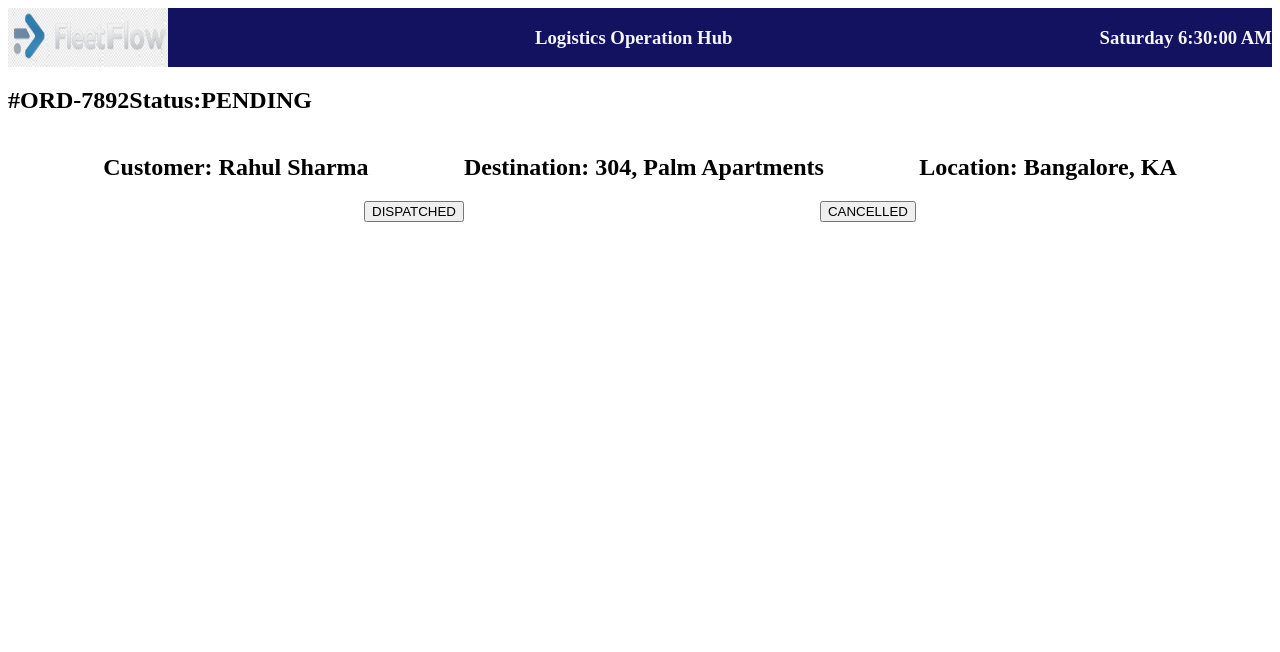
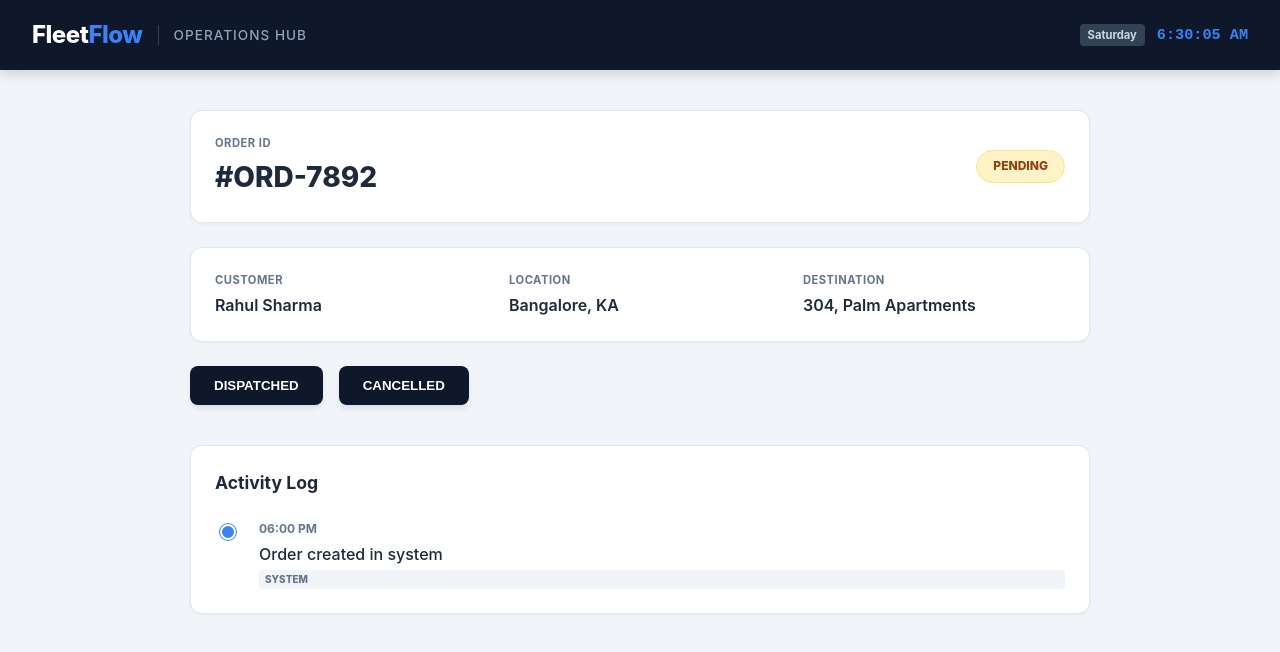
Before and after one commit to Sekharendu/Logistics-Operations-Hub, a React (Vite) app: page / in a window 1280 px wide. Shown: the top 652 px of the page. Built offline with nearby package versions, Linux system fonts and the light colour scheme.

Commit message:
First phase of logistics completed.

```diff
--- a/src/App.css
+++ b/src/App.css
@@ -1,27 +1,209 @@
-@tailwind base;
-@tailwind components;
-@tailwind utilities;
-header{
-  background-color: rgb(18, 18, 96);
-  color:whitesmoke;
-  display:flex;
+/* 1. GLOBAL VARIABLES & RESET */
+:root {
+  --primary: #0f172a;    /* Dark Navy */
+  --accent: #3b82f6;     /* Professional Blue */
+  --bg: #f1f5f9;         /* Light Grey Background */
+  --card: #ffffff;
+  --text-main: #1e293b;
+  --text-muted: #64748b;
+  --border: #e2e8f0;
+}
+
+body {
+  background-color: var(--bg);
+  font-family: 'Inter', -apple-system, BlinkMacSystemFont, sans-serif;
+  color: var(--text-main);
+  margin: 0;
+  line-height: 1.5;
+}
+
+/* 2. HEADER STYLING (TEXT-LOGO VERSION) */
+header {
+  background: var(--primary);
+  color: white;
+  padding: 0 2rem;
+  display: flex;
   justify-content: space-between;
+  align-items: center;
+  height: 70px;
+  box-shadow: 0 4px 12px rgba(0, 0, 0, 0.15);
+}
 
+.logo-area {
+  display: flex;
+  align-items: center;
 }
-.order-details{
+
+.brand-mark {
+  font-size: 1.5rem;
+  font-weight: 800;
+  letter-spacing: -0.5px;
+}
+
+.brand-main { color: white; }
+.brand-accent { color: var(--accent); }
+
+.hub-title {
+  font-size: 0.85rem;
+  font-weight: 500;
+  color: #94a3b8;
+  margin-left: 15px;
+  padding-left: 15px;
+  border-left: 1px solid #334155;
+  text-transform: uppercase;
+  letter-spacing: 1px;
+}
+
+.header-info {
   display: flex;
+  gap: 12px;
+  align-items: center;
 }
-.user-details{
+
+.day-tag {
+  background: #334155;
+  padding: 3px 8px;
+  border-radius: 4px;
+  font-size: 0.7rem;
+  font-weight: 700;
+  color: #cbd5e1;
+}
+
+.time-tag {
+  font-family: 'JetBrains Mono', monospace;
+  font-weight: 600;
+  color: var(--accent);
+  font-size: 0.95rem;
+}
+
+/* 3. MAIN LAYOUT & CARDS */
+main {
+  max-width: 900px;
+  margin: 2.5rem auto;
+  padding: 0 1.5rem;
+}
+
+.card {
+  background: var(--card);
+  border-radius: 12px;
+  padding: 1.5rem;
+  margin-bottom: 1.5rem;
+  border: 1px solid var(--border);
+  box-shadow: 0 1px 3px rgba(0,0,0,0.05);
+}
+
+/* 4. ORDER & STATUS BADGES */
+.order-header {
   display: flex;
-  justify-content: space-evenly;
+  justify-content: space-between;
+  align-items: center;
 }
-.next-actions{
-  display: flex;
-  justify-content: space-evenly;
+
+.field-label {
+  display: block;
+  font-size: 0.7rem;
+  font-weight: 700;
+  color: var(--text-muted);
+  text-transform: uppercase;
+  letter-spacing: 0.5px;
+  margin-bottom: 4px;
 }
-/* .hidden{
-  display: none;
-} */
-img{
-  max-width: 10rem;
+
+.order-number { margin: 0; font-size: 1.75rem; font-weight: 800; }
+
+.status-badge {
+  padding: 0.4rem 1rem;
+  border-radius: 99px;
+  font-size: 0.75rem;
+  font-weight: 800;
+  text-transform: uppercase;
+  transition: all 0.3s ease;
 }
+
+/* SPECIFIC STATUS COLORS (SPECIFICITY FIX) */
+.status-badge.status-pending { background: #fef3c7; color: #92400e; border: 1px solid #fde68a; }
+.status-badge.status-dispatched { background: #dbeafe; color: #1e40af; border: 1px solid #bfdbfe; }
+.status-badge.status-in_transit { background: #e0e7ff; color: #4338ca; border: 1px solid #c7d2fe; }
+.status-badge.status-delivered {
+  background: #d1fae5; color: #065f46; border: 1px solid #10b981;
+  animation: successPulse 2s infinite;
+}
+.status-badge.status-cancelled { background: #fee2e2; color: #991b1b; border: 1px solid #fecaca; }
+
+/* 5. DETAILS GRID */
+.details-grid {
+  display: grid;
+  grid-template-columns: repeat(3, 1fr);
+  gap: 2rem;
+}
+
+.field-value { margin: 0; font-weight: 600; color: var(--text-main); }
+
+/* 6. BUTTONS */
+.next-actions { display: flex; gap: 1rem; margin: 1.5rem 0 2.5rem 0; }
+
+.btn {
+  background: var(--primary);
+  color: white;
+  padding: 0.75rem 1.5rem;
+  border-radius: 8px;
+  border: none;
+  font-weight: 700;
+  cursor: pointer;
+  transition: all 0.2s ease;
+  box-shadow: 0 4px 6px -1px rgba(0,0,0,0.1);
+}
+
+.btn:hover {
+  background: var(--accent);
+  transform: translateY(-2px);
+  box-shadow: 0 10px 15px -3px rgba(59, 130, 246, 0.3);
+}
+
+/* 7. ACTIVITY LOG TIMELINE */
+.section-title { font-size: 1.1rem; margin-top: 0; margin-bottom: 1.5rem; }
+
+.history-list { position: relative; padding-left: 10px; }
+
+.history-item {
+  padding-left: 2rem;
+  border-left: 2px solid var(--border);
+  position: relative;
+  padding-bottom: 2rem;
+}
+
+.history-item:last-child { border-left-color: transparent; padding-bottom: 0; }
+
+/* Update this specific block in Section 7 of App.css */
+
+.history-item::before {
+  content: "";
+  position: absolute;
+  left: -7px;           /* Aligns the dot center on the line */
+  top: 4px;
+  width: 12px;
+  height: 12px;
+  background: var(--accent); /* This fills the circle with Blue */
+  border: 2px solid white;    /* This adds a tiny white ring around the blue */
+  border-radius: 50%;
+  z-index: 1;
+  box-shadow: 0 0 0 1px var(--accent); /* This adds a sharp blue outer edge */
+}
+
+.history-time { font-size: 0.75rem; font-weight: 700; color: var(--text-muted); }
+.history-note { font-weight: 500; margin: 4px 0; }
+.history-type {
+  font-size: 10px;
+  font-weight: 800;
+  background: #f1f5f9;
+  padding: 2px 6px;
+  border-radius: 4px;
+  color: var(--text-muted);
+}
+
+/* 8. ANIMATIONS */
+@keyframes successPulse {
+  0% { box-shadow: 0 0 0 0 rgba(16, 185, 129, 0.4); }
+  70% { box-shadow: 0 0 0 10px rgba(16, 185, 129, 0); }
+  100% { box-shadow: 0 0 0 0 rgba(16, 185, 129, 0); }
+}
--- a/src/App.jsx
+++ b/src/App.jsx
@@ -1,53 +1,98 @@
-import { useState } from 'react'
 import './App.css'
-// import NextActions from './NextActions'
 import logo from './assets/logo.png'
 import { useReducer } from 'react';
 import { initialOrderState , reducer } from './useOrderWorkflow.js'
-
+import { useState } from 'react'
 function App() {
 
-  let timeNow=new Date().toLocaleTimeString();
+  // let timeNow=new Date().toLocaleTimeString();
   const today=new Date();
   const days = ['Sunday', 'Monday', 'Tuesday', 'Wednesday', 'Thursday', 'Friday', 'Saturday'];
   const dayOfWeek=days[today.getDay()];
+  const [timeNow, setTimeNow] = useState(new Date().toLocaleTimeString());
+
+// This updates the clock every second
+setInterval(() => {
+  setTimeNow(new Date().toLocaleTimeString());
+}, 1000);
 
   const [state, dispatch] = useReducer(reducer, initialOrderState);
+
   return (
-    <>
+    <div className="app-container">
+
       <header>
-        <img src={logo} alt="Logo" />
-        <h3>Logistics Operation Hub</h3>
-        <h3>{dayOfWeek} {timeNow}</h3>
+        <div className="logo-area">
+          {/* Text-based Logo instead of Image */}
+          <div className="brand-mark">
+            <span className="brand-main">Fleet</span>
+            <span className="brand-accent">Flow</span>
+          </div>
+          <span className="hub-title">Operations Hub</span>
+        </div>
+        <div className="header-info">
+          <span className="day-tag">{dayOfWeek}</span>
+          <span className="time-tag">{timeNow}</span>
+        </div>
       </header>
+
       <main>
-        <section className='order-details'>
-          <h1>{state.orderId}</h1>
-           <h2>Status:{state.status}</h2>
+        {/* 2. Top Card: Order Identity & Status */}
+        <section className="card order-header">
+          <div className="order-id-group">
+            <label className="field-label">ORDER ID</label>
+            <h1 className="order-number">{state.orderId}</h1>
+          </div>
+          <span className={`status-badge status-${state.status.toLowerCase()}`}>
+            {state.status}
+          </span>
         </section>
-        <section className='user-details'>
-         <h2>Customer: {state.customer}</h2>
-         <h2>Destination: {state.destination}</h2>
-         <h2>Location: {state.location}</h2>
+
+        {/* 3. Middle Card: User & Shipping Details */}
+        <section className="card details-grid">
+          <div className="detail-item">
+            <label className="field-label">Customer</label>
+            <p className="field-value">{state.customer}</p>
+          </div>
+          <div className="detail-item">
+            <label className="field-label">Location</label>
+            <p className="field-value">{state.location}</p>
+          </div>
+          <div className="detail-item">
+            <label className="field-label">Destination</label>
+            <p className="field-value">{state.destination}</p>
+          </div>
         </section>
-        <section className='next-actions flex gap-4 mt-6'>
+
+        {/* 4. Action Buttons (No Card for these, keep them floating) */}
+        <section className="next-actions">
           {state.button.map((btnName) => (
             <button
               key={btnName}
+              className="btn"
               onClick={() => dispatch({ type: 'STATUS_CHANGE', payload: btnName })}
-              className="bg-slate-800 text-white px-6 py-2 rounded-lg font-medium hover:bg-indigo-600 transition-all"
             >
               {btnName}
             </button>
           ))}
         </section>
-        {/* <NextActions></NextActions>
-        <OrderDetails></OrderDetails>
-        <History></History> */}
+
+        {/* 5. Bottom Card: The Activity Log / Timeline */}
+        <section className="card history-container">
+          <h3 className="section-title">Activity Log</h3>
+          <div className="history-list">
+            {state.history.map((entry, index) => (
+              <div key={index} className="history-item">
+                <div className="history-time">{entry.time}</div>
+                <div className="history-note">{entry.note}</div>
+                <div className="history-type">{entry.type}</div>
+              </div>
+            ))}
+          </div>
+        </section>
       </main>
-
-    </>
-  )
+    </div>
+  );
 }
 
 export default App
--- a/src/useOrderWorkflow.js
+++ b/src/useOrderWorkflow.js
@@ -18,14 +18,29 @@ const VALID_TRANSITIONS={
     "CANCELLED": []
 }
 
-
 export const reducer=(state,action)=>{
     switch(action.type){
         case "STATUS_CHANGE":
             if(VALID_TRANSITIONS[state.status].includes(action.payload))
-            return({...state,
-                status: action.payload,
-                button: VALID_TRANSITIONS[action.payload]});
+            {
+                return(
+                    {...state,
+                    status: action.payload,
+                    button: VALID_TRANSITIONS[action.payload],
+                    history: [
+                                ...state.history,
+                                {
+                                time: new Date().toLocaleTimeString(),
+                                note: `Status updated to ${action.payload}`,
+                                type: "USER"
+                                }
+                            ]
+                    }
+                );
+            }
+            return state;
         default:
+            return state;
     }
+
 }
```
